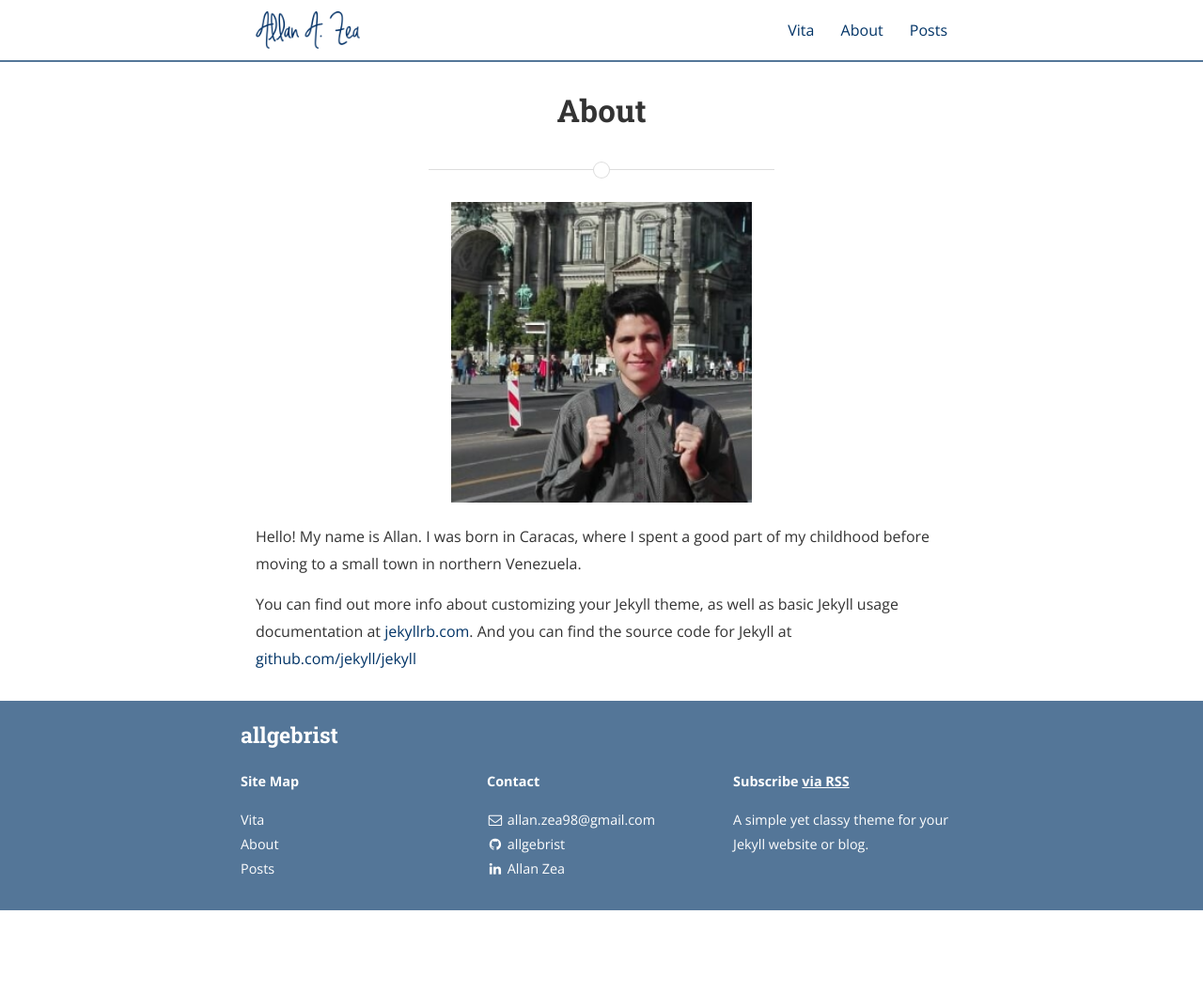
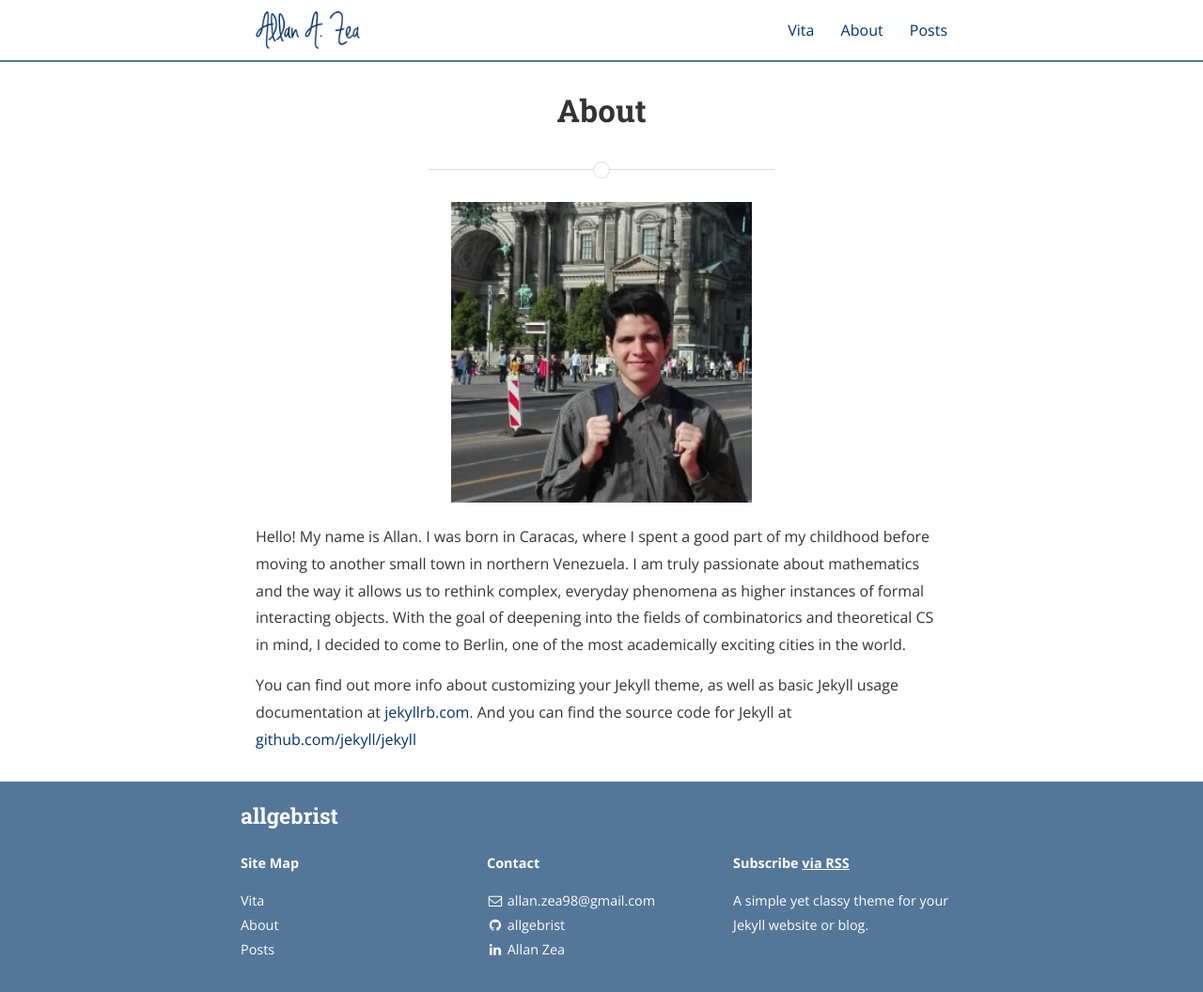
Before and after one commit to allgebrist/allgebrist.github.io, a Jekyll site: the page built from about.md, in a window 1280 px wide. Shown: the whole page at 94% size. Built offline with Jekyll 4.4.1, drawn with Linux system fonts in a browser that asks for light colours; nearby versions of some CDN libraries; before the commit the page ends 969 px from its top, so only the background shows below that.

Commit message:
Update about.md

```diff
--- a/about.md
+++ b/about.md
@@ -6,7 +6,9 @@ permalink: /about/
 
 <img src="{{ site.baseurl }}/assets/me.png" title="Profile Picture" class="profile">
 
-Hello! My name is Allan. I was born in Caracas, where I spent a good part of my childhood before moving to a small town in northern Venezuela.
+Hello! My name is Allan. I was born in Caracas, where I spent a good part of my childhood before moving to another small town in northern Venezuela. I am truly passionate about mathematics and the way it allows us to rethink complex, everyday phenomena as higher instances of formal interacting objects. With the goal of deepening into the fields of combinatorics and theoretical CS in mind, I decided to come to Berlin, one of the most academically exciting cities in the world.
+
+
 
 You can find out more info about customizing your Jekyll theme, as well as basic Jekyll usage documentation at [jekyllrb.com](http://jekyllrb.com/). And you can find the source code for Jekyll at [github.com/jekyll/jekyll](https://github.com/jekyll/jekyll)
 
```
